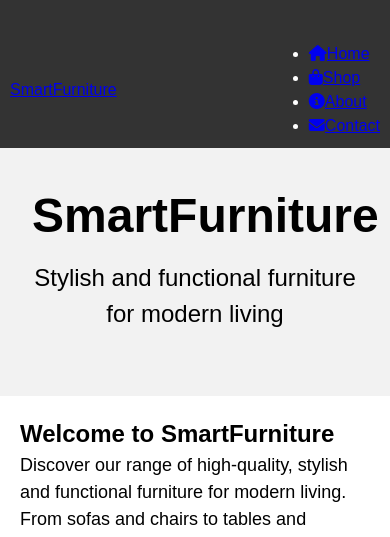
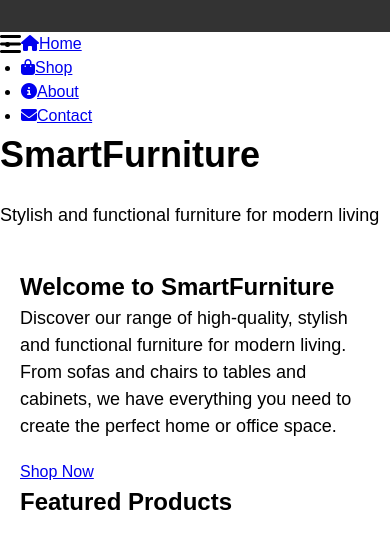
Before and after one commit to JosueMorales27/smartfurniture, a plain HTML site: page home.html in a window 390 px wide. Shown: the top 537 px of the page. Drawn offline with Linux system fonts and the light colour scheme.

Commit message:
fase dos, se agrego el carrito de compras en el nav,falta ponerlo en la parte derecha de el nav

```diff
--- a/home.html
+++ b/home.html
@@ -8,36 +8,26 @@
   <script src="https://kit.fontawesome.com/3426e33aea.js" crossorigin="anonymous"></script>
 </head>
 <body>
-  <!-- Regular nav bar -->
-  <nav class="nav">
+<nav class="nav">
     <ul class="nav__ul">
-      <li class="nav__li active"><a href="index.html"><i class="fas fa-home"></i>Home</a></li>
-      <li class="nav__li"><a href="shop.html"><i class="fas fa-shopping-bag"></i>Shop</a></li>
+      <li class="nav__li"><a href="#"><i class="fas fa-home"></i>Home</a></li>
+      <li class="nav__li"><a href="#"><i class="fas fa-shopping-bag"></i>Shop</a></li>
       <li class="nav__li"><a href="about.html"><i class="fas fa-info-circle"></i>About</a></li>
       <li class="nav__li"><a href="contact.html"><i class="fas fa-envelope"></i>Contact</a></li>
+      <li class="nav__li"><a href="cart.html"><i class="fa-solid fa-cart-shopping"></i></a></li>
     </ul>
   </nav>
-
-<!-- Responsive nav bar -->
-<nav class="nav-responsive">
-  <div class="nav-responsive__logo">
-    <a href="index.html">SmartFurniture</a>
+  <nav class="nav__responsive">
+  <div class="menu-icon">
+    <i class="fa fa-bars"></i>
   </div>
-  <div class="nav-responsive__toggle">
-    <span></span>
-    <span></span>
-    <span></span>
-  </div>
-  <ul class="nav-responsive__ul">
-    <li class="nav-responsive__li active"><a href="index.html"><i class="fas fa-home"></i>Home</a></li>
-    <li class="nav-responsive__li"><a href="shop.html"><i class="fas fa-shopping-bag"></i>Shop</a></li>
-    <li class="nav-responsive__li"><a href="about.html"><i class="fas fa-info-circle"></i>About</a></li>
-    <li class="nav-responsive__li"><a href="contact.html"><i class="fas fa-envelope"></i>Contact</a></li>
-  </ul>
+   <ul class="nav__responsive__ul">
+      <li class="nav__li-responsive"><a href="#"><i class="fas fa-home"></i>Home</a></li>
+      <li class="nav__li-responsive"><a href="#"><i class="fas fa-shopping-bag"></i>Shop</a></li>
+      <li class="nav__li-responsive"><a href="about.html"><i class="fas fa-info-circle"></i>About</a></li>
+      <li class="nav__li-responsive"><a href="contact.html"><i class="fas fa-envelope"></i>Contact</a></li>
+    </ul>
 </nav>
-
-
-  <header>
     <h1>SmartFurniture</h1>
     <p>Stylish and functional furniture for modern living</p>
   </header>
--- a/style.css
+++ b/style.css
@@ -12,6 +12,10 @@ html {
 body {
   font-family: Arial, sans-serif;
   line-height: 1.5;
+}
+.nav__responsive {
+  display: none;
+
 }
 
 /* Navigation styles */
@@ -212,6 +216,9 @@ img {
   .show-menu {
     display: flex;
   }
+  .nav__responsive {
+    display: flex;
+  }
 }
 
 
```
Also changed, not shown: about.html (+1 -0 lines), cart.html (+1 -0 lines), contact.html (+1 -0 lines), index.html (+1 -0 lines), shop.html (+1 -0 lines).
